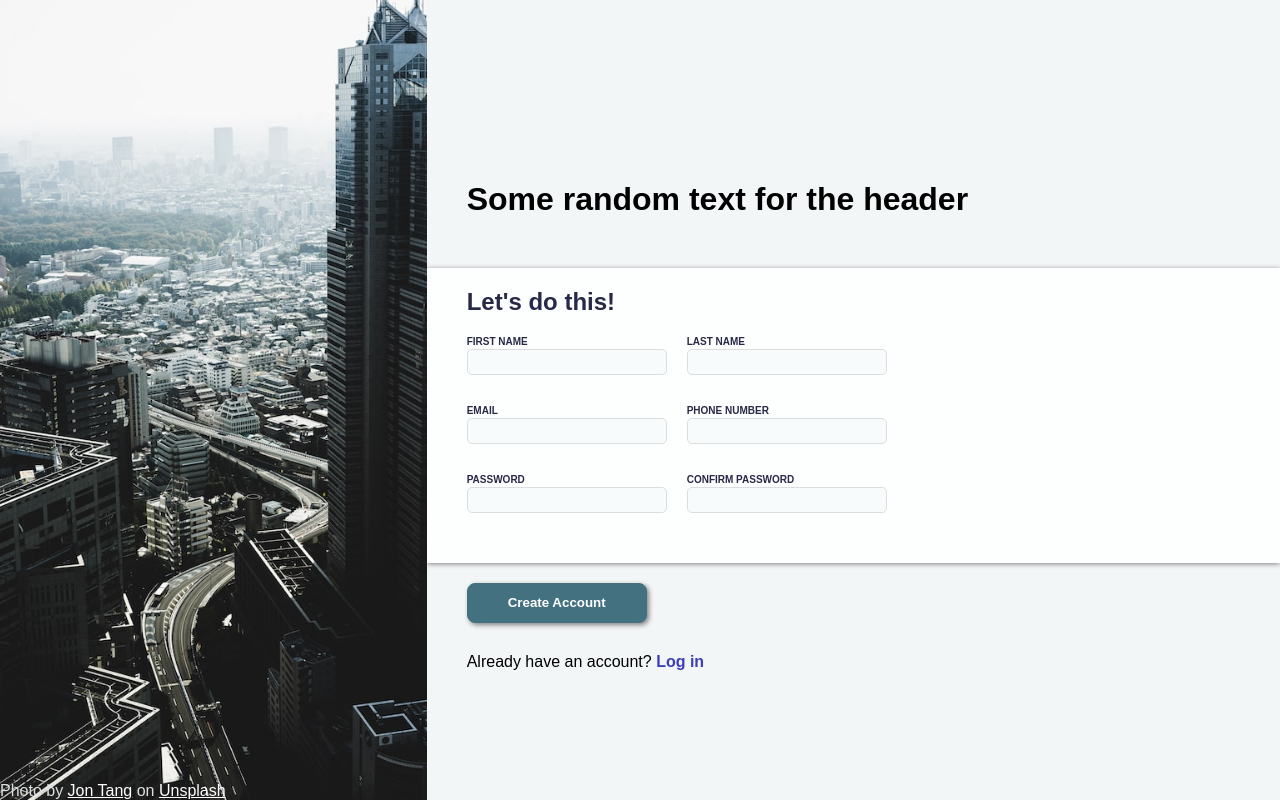
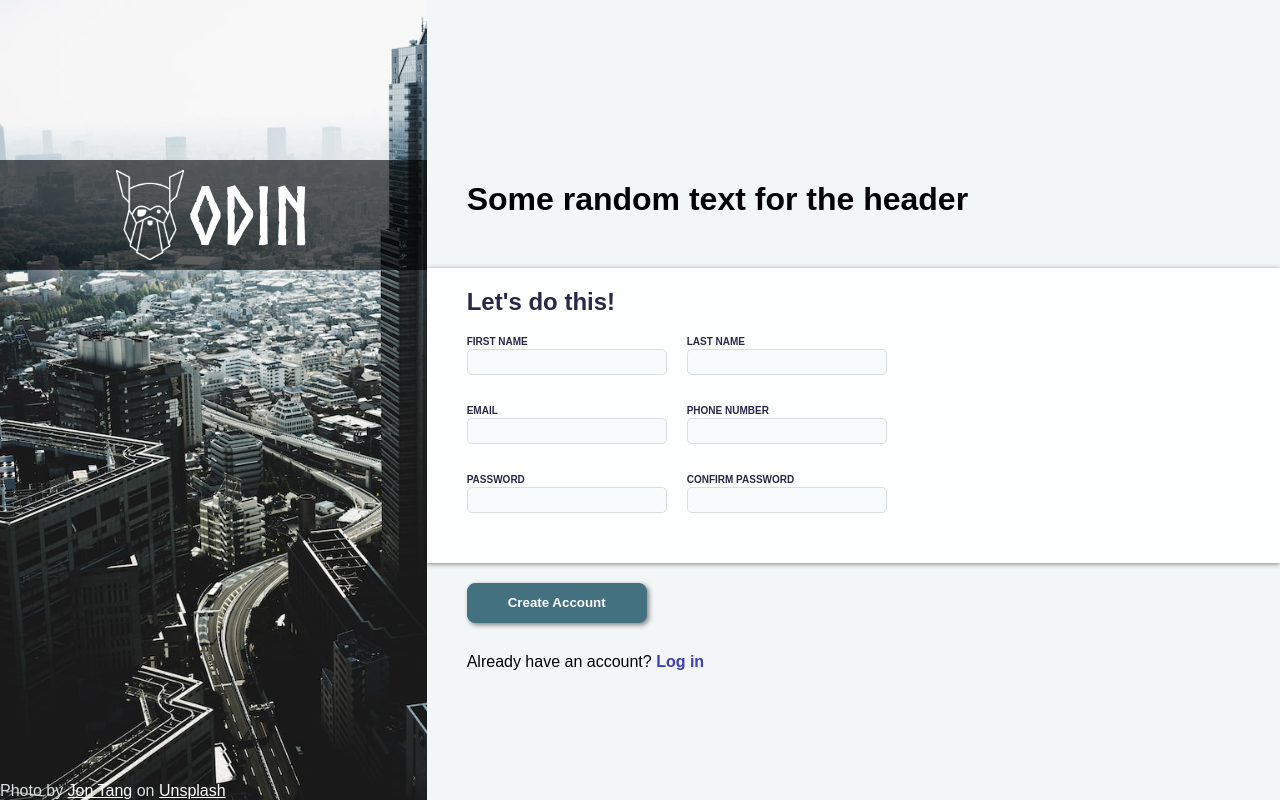
Before and after one commit to Vikek/odin-sign-up-form, a plain HTML site: page index.html in a window 1280 px wide. Drawn offline with Linux system fonts and the light colour scheme; a script that the page names is missing.

Commit message:
added logo and header font for logo
also removed js file since it's no longer needed

```diff
--- a/index.html
+++ b/index.html
@@ -9,8 +9,11 @@
 <body>
     <div class="container">
         <div class="logo-section">
-            <img src="assets/jon-tang-sUBuGmG9gA0-unsplash.jpg" alt="">
             <div class="image-credit">Photo by <a href="https://unsplash.com/@sotangy?utm_source=unsplash&utm_medium=referral&utm_content=creditCopyText">Jon Tang</a> on <a href="https://unsplash.com/photos/sUBuGmG9gA0?utm_source=unsplash&utm_medium=referral&utm_content=creditCopyText">Unsplash</a>
+            </div>
+            <div class="logo-background">
+                <img src="assets/odin-lined.png" alt="Odin logo">
+                <h1>ODIN</h1>
             </div>
         </div>
         <div class="content-section">
--- a/scripts.js
+++ /dev/null
@@ -1,11 +0,0 @@
-const imageCredit = document.querySelector(".image-credit");
-const image = document.querySelector(".logo-section img");
-
-function updateImageCredit() {
-    const imageWidth = image.offsetWidth;
-    imageCredit.style.width = imageWidth + 'px';
-}
-
-window.addEventListener("resize", function() {
-    updateImageCredit();
-});
--- a/styles.css
+++ b/styles.css
@@ -2,6 +2,11 @@
     margin: 0;
     padding: 0;
     box-sizing: border-box;
+}
+
+@font-face {
+    font-family: "Norse-Bold";
+    src: url(assets/Norse-Bold.otf);
 }
 
 html {
@@ -16,6 +21,7 @@ body {
 
 .container {
     display: flex;
+    flex-wrap: wrap;
     font-family: Arial, Helvetica, sans-serif;
     height: 100%;
     width: 100%;
@@ -24,16 +30,34 @@ body {
 }
 
 .logo-section {
+    background-image: url(assets/jon-tang-sUBuGmG9gA0-unsplash.jpg);
+    background-size: cover;
     height: 100%;
-    display: flex;
     flex: 0.5;
-    flex-direction: column;
     overflow: auto;
 }
 
-img {
-    height: 100%;
-    object-fit: cover;
+.logo-background {
+    position: relative;
+    background-color: #0000009c;
+    width: 100%;
+    height: auto;
+    top: 20vh;
+    display: flex;
+    justify-content: center;
+    align-items: center;
+    gap: 5px;
+    padding: 10px;
+}
+
+.logo-background h1 {
+    font-family: "Norse-Bold", sans-serif;
+    font-size: 5em;
+    color: white;
+}
+
+.logo-background img {
+    height: 90px;
 }
 
 .image-credit {
@@ -57,11 +81,11 @@ img {
 }
 
 .header, .content, .footer {
+    display: flex;
     flex: 1;
 }
 
 .header {
-    display: flex;
     align-items: end;
     margin-left: 20px;
     margin-bottom: 30px;
@@ -75,12 +99,10 @@ img {
     box-shadow: 0px 1px 5px grey;
     color: #282847;
     padding: 20px;
-    display: flex;
     align-items: center;
 }
 
 .footer {
-    display: flex;
     flex-direction: column;
     padding: 20px;
     margin-left: 20px;
@@ -101,7 +123,7 @@ img {
 .footer input[type="submit"]:hover {
     background-color: #5790a3;
     translate: 1px 1px;
-    box-shadow: 2px 2px 10px rgb(70, 70, 70);
+    box-shadow: 2px 2px 10px grey;
 }
 
 .footer a{
```
Also changed, not shown: assets/odin-lined.png (added).
